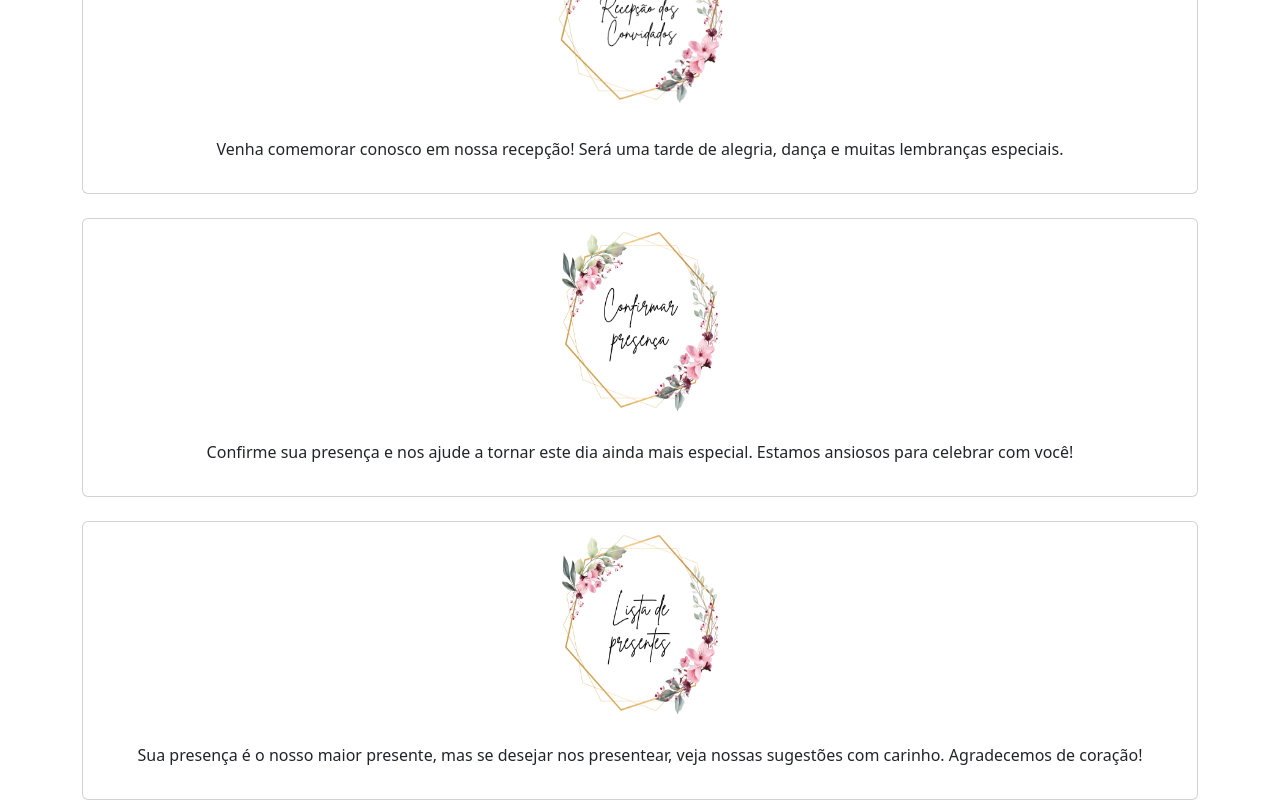
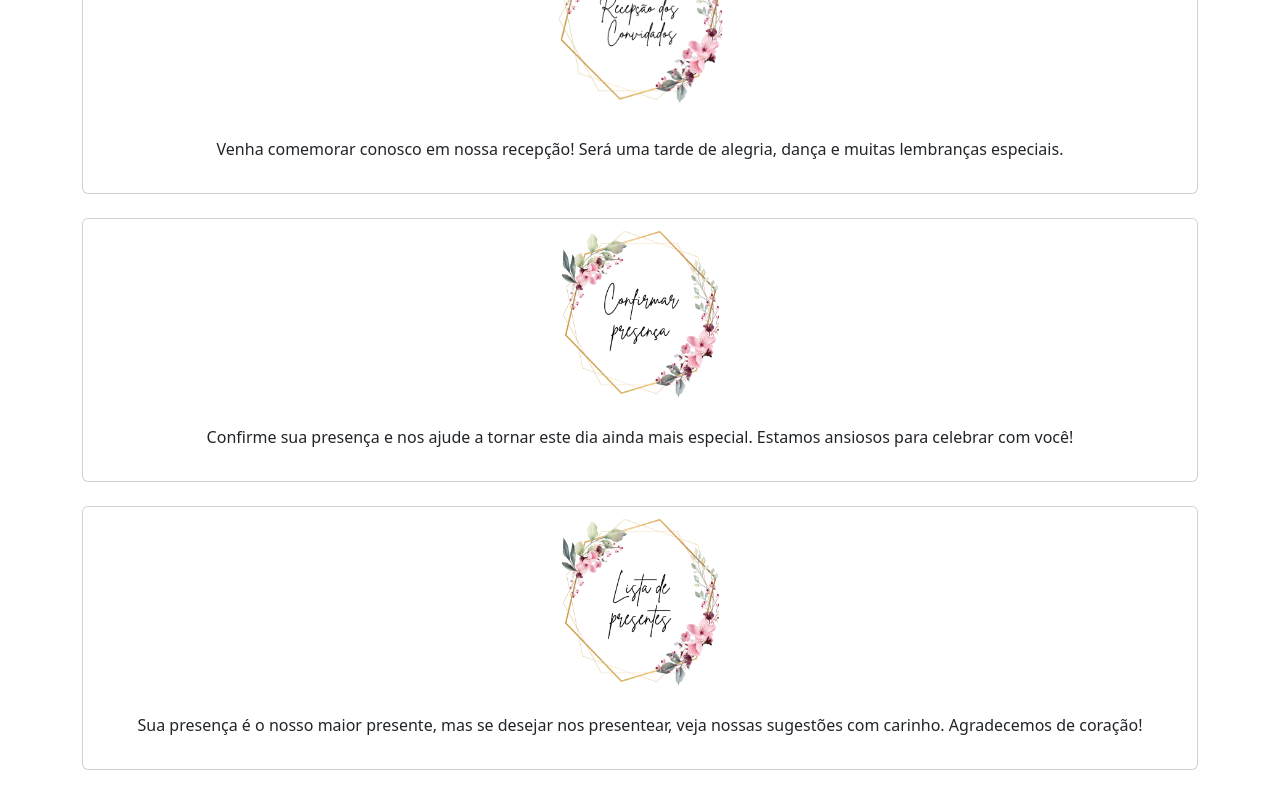
Before and after one commit to wericksilva/wedding-app, a Next.js app: page / in a window 1280 px wide. Shown: the part 931-1731 px from the top of the page. After the commit the page ends 1701 px from the top, so only its background shows below. Built offline with nearby package versions, Linux system fonts and the light colour scheme.

Commit message:
tamanho imagens

```diff
--- a/src/app/page.js
+++ b/src/app/page.js
@@ -1,9 +1,6 @@
 "use client"
 
 import { useState, useEffect } from "react";
-import Image from 'next/image';
-import styles from './page.module.css';
-import { Button } from 'react-bootstrap';
 
 export default function Home() {
     const [timeLeft, setTimeLeft] = useState('');
@@ -95,7 +92,7 @@ export default function Home() {
                     <div className="container">
                         <a className="nav-link" target="_blank" href="https://www.listapresenca.com.br/?d=NzMwOF84NjA3">
                             <div className="text-center">
-                                <img src="./imagens/presenca.svg" width="352px" height="205px" className="me-12" alt="Presenca" />
+                                <img src="./imagens/presenca.svg" width="355px" height="190px" className="me-12" alt="Presenca" />
                             </div>
                         </a>
                     </div>
@@ -107,7 +104,7 @@ export default function Home() {
                 <div className="card mt-4">
                     <div className="container">
                         <div className="text-center">
-                            <img src="./imagens/presentes.svg" width="352px" height="205px" className="me-12" alt="Presentes" />
+                            <img src="./imagens/presentes.svg" width="355px" height="190px" className="me-12" alt="Presentes" />
                         </div>
                     </div>
                     <div className="card-body">
```
